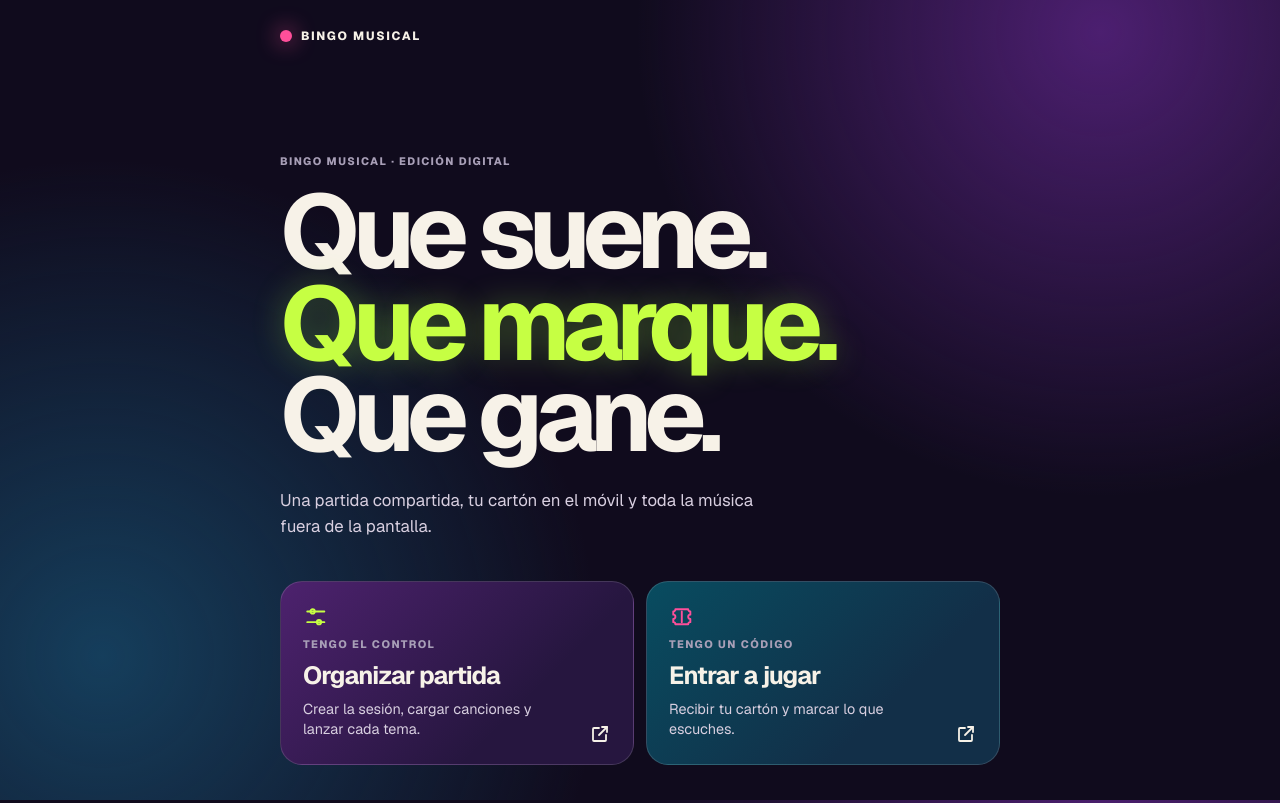
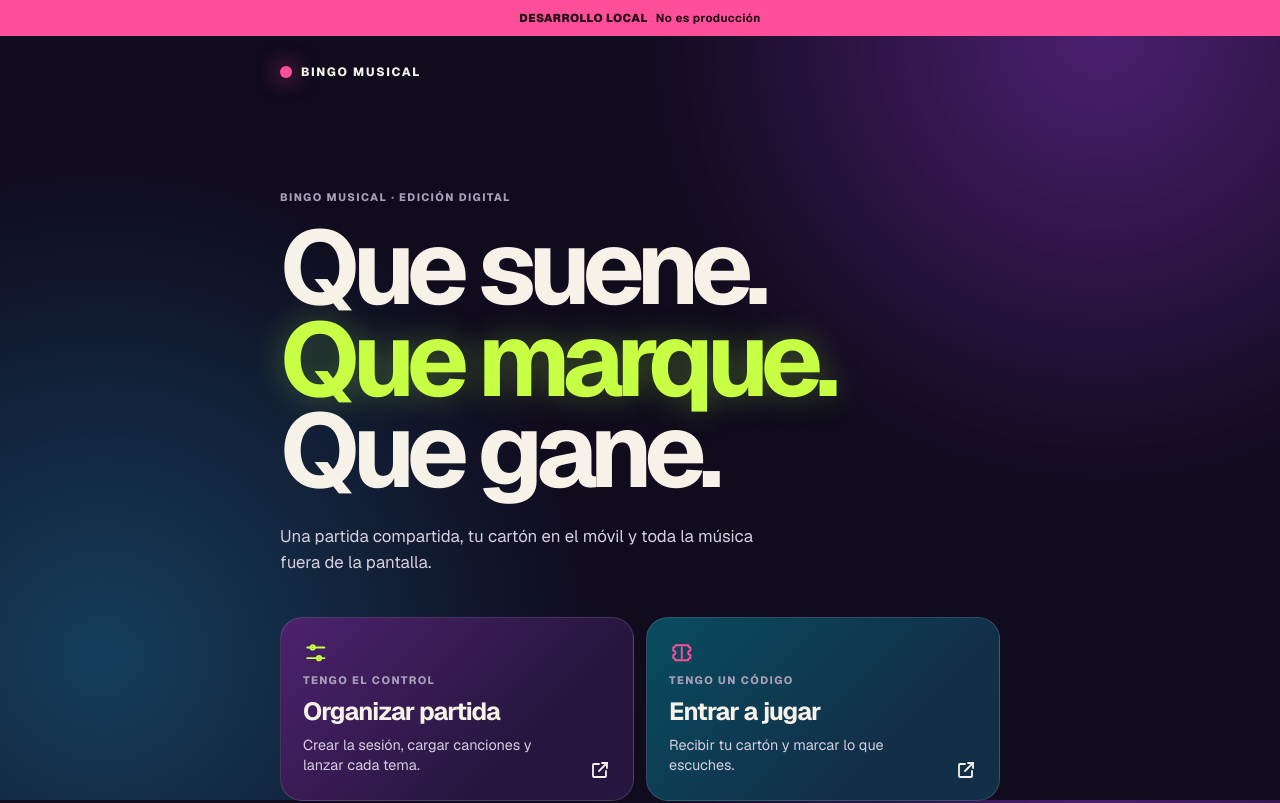
Before and after one commit to ralph1985/music-bingo, a Next.js app: page / in a window 1280 px wide. Shown: the top 803 px of the page. Built offline with nearby package versions, Linux system fonts and the light colour scheme; no server answers.

Commit message:
feat: show non-production environment banner

```diff
--- a/src/app/globals.css
+++ b/src/app/globals.css
@@ -33,6 +33,11 @@ a {
 }
 
 .icon { width: 1.1em; height: 1.1em; flex: 0 0 auto; vertical-align: -.14em; }
+.environment-banner { display: flex; align-items: center; justify-content: center; flex-wrap: wrap; gap: 8px; width: 100%; min-height: 36px; padding: 8px 16px; color: #1c1205; font-size: .72rem; font-weight: 700; line-height: 1.25; letter-spacing: .04em; text-align: center; overflow-wrap: anywhere; }
+.environment-banner--staging { background: #f5b942; }
+.environment-banner--development { background: var(--pink); color: #240914; }
+.environment-banner strong { font-weight: 900; }
+.environment-banner span { font-weight: 650; }
 
 .shell { width: min(100%, 760px); margin: 0 auto; padding: 28px 20px 48px; }
 .landing { min-height: 100vh; display: flex; flex-direction: column; }
--- a/src/app/layout.tsx
+++ b/src/app/layout.tsx
@@ -1,6 +1,7 @@
 import type { Metadata } from "next";
 import { Geist, Geist_Mono } from "next/font/google";
 import ConvexClientProvider from "@/components/convex-client-provider";
+import EnvironmentBanner from "@/components/environment-banner";
 import Footer from "@/components/footer";
 import "./globals.css";
 
@@ -23,6 +24,7 @@ export default function RootLayout({ children }: LayoutProps<"/">) {
   return (
     <html lang="es" className={`${geistSans.variable} ${geistMono.variable}`}>
       <body>
+        <EnvironmentBanner />
         <ConvexClientProvider>
           {children}
           <Footer />
--- /dev/null
+++ b/src/components/environment-banner.tsx
@@ -0,0 +1,39 @@
+type AppEnvironment = "development" | "staging" | "production";
+
+function getAppEnvironment(): AppEnvironment {
+  const configuredEnvironment = process.env.NEXT_PUBLIC_APP_ENV;
+
+  if (configuredEnvironment === "development" || configuredEnvironment === "staging" || configuredEnvironment === "production") {
+    return configuredEnvironment;
+  }
+
+  if (process.env.VERCEL_ENV === "preview") {
+    return "staging";
+  }
+
+  if (process.env.VERCEL_ENV === "development" || process.env.NODE_ENV === "development") {
+    return "development";
+  }
+
+  return "production";
+}
+
+export default function EnvironmentBanner() {
+  const environment = getAppEnvironment();
+
+  if (environment === "production") {
+    return null;
+  }
+
+  const branch = environment === "staging" ? process.env.VERCEL_GIT_COMMIT_REF : undefined;
+  const label = environment === "staging"
+    ? `STAGING${branch ? ` · ${branch}` : ""}`
+    : "DESARROLLO LOCAL";
+
+  return (
+    <aside className={`environment-banner environment-banner--${environment}`} aria-label="Entorno de la aplicación">
+      <strong>{label}</strong>
+      <span>No es producción</span>
+    </aside>
+  );
+}
```
Also changed, not shown: 1 other file (tests, documents, lock files or other folders).
